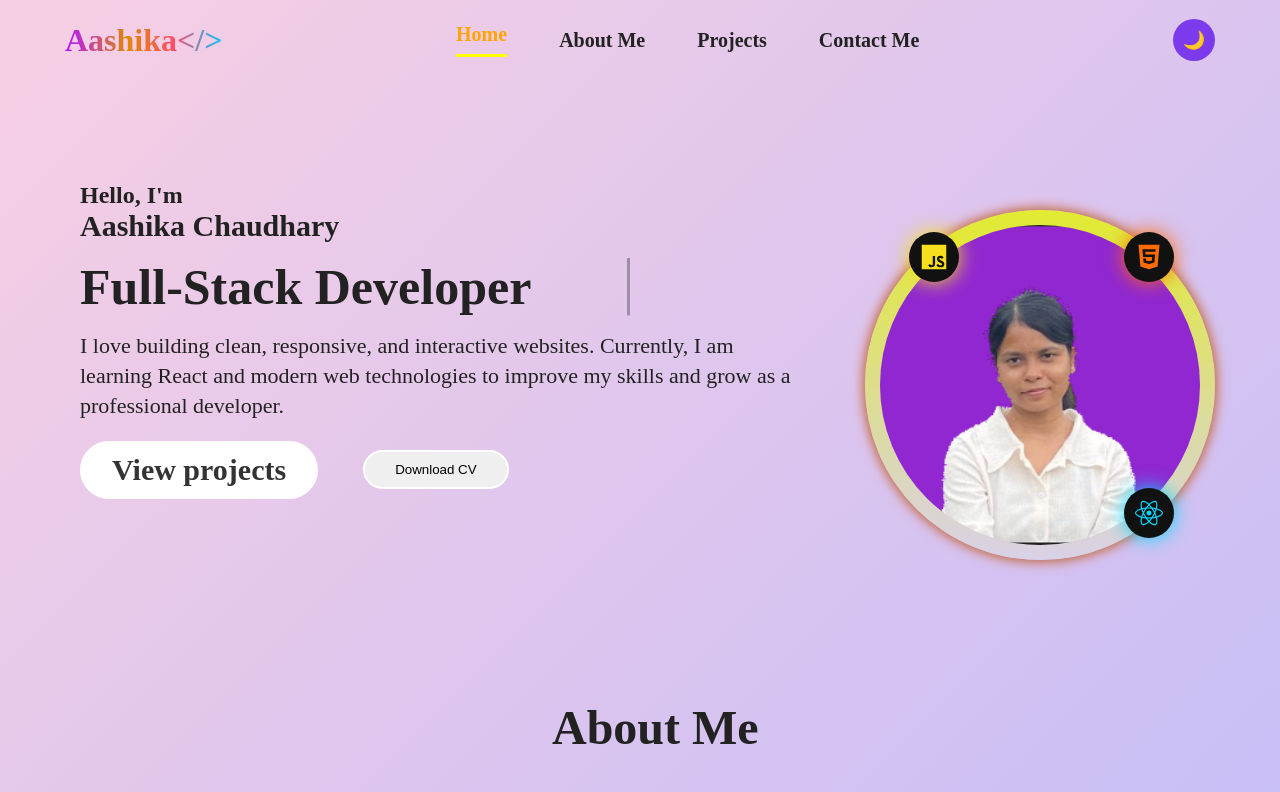
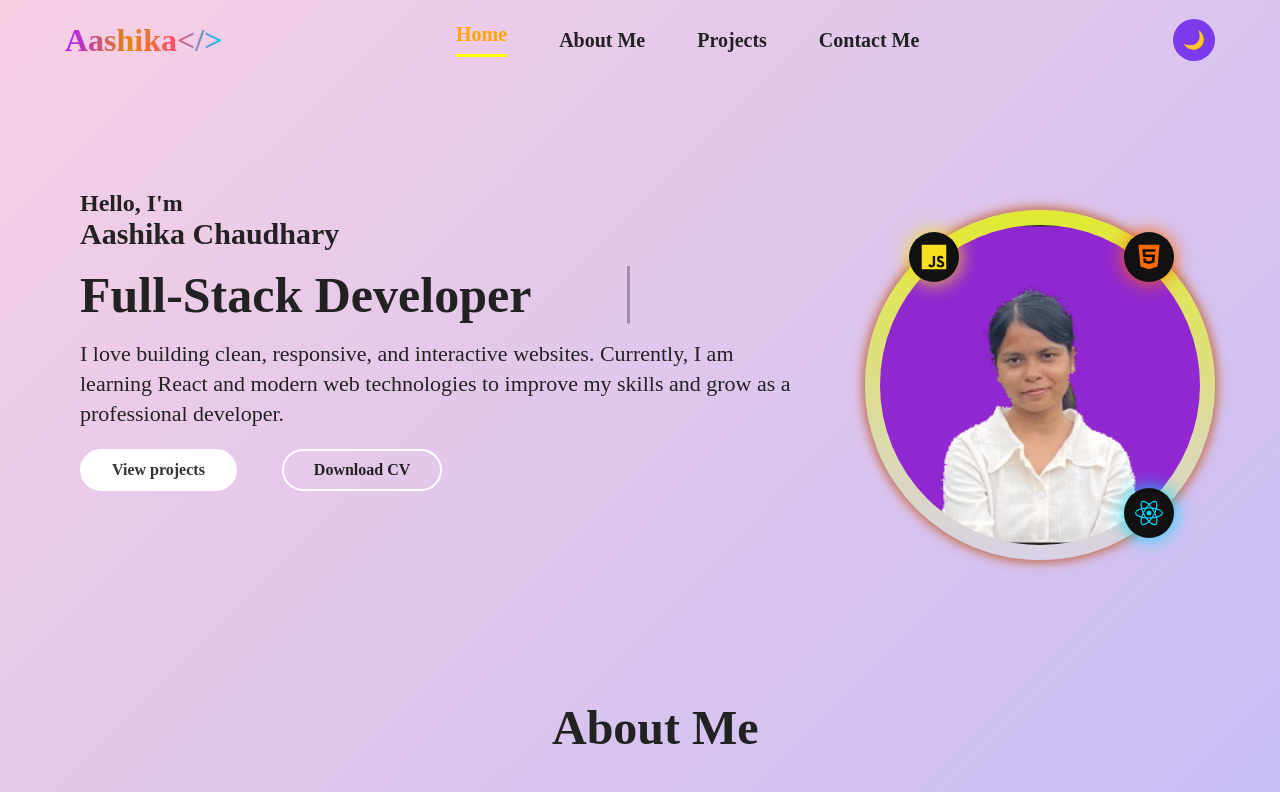
Before and after one commit to Aashika9-01/Protfolio, a React (Create React App) app: page / in a window 1280 px wide. Shown: the top 792 px of the page. Built offline with nearby package versions, Linux system fonts and the light colour scheme; a web font is replaced by a local one.

Commit message:
Update project

```diff
--- a/src/Hero/Hero.css
+++ b/src/Hero/Hero.css
@@ -51,23 +51,32 @@ line-height: 1;
     font-weight: 500;
     margin-bottom: 90px;
 }
-.hero-connect{
+.hero-connect,
+.hero-resume{
     padding: 10px 30px;
-    border-radius: 50px;
-    background:white;
-    color: #333;
-    font-weight: 700;
-     border: 2px solid #FFF;
-    cursor: pointer;
-}
-.hero-resume{
-    padding:  10px 30px;
     border-radius: 50px;
     border: 2px solid #FFF;
     cursor: pointer;
+    font-size: 16px;
+    font-weight: 600;
+    font-family: inherit;
+    display: inline-flex;
+    align-items: center;
+    justify-content: center;
+    transition: 0.3s;
+    line-height: normal;
+    box-sizing: border-box;
+}
+.hero-connect{
+    background: white;
+    color: #333;
+}
+.hero-resume{
+    background: transparent;
+    color: inherit;
 }
 .hero-connect:hover{
-    border: 2px solid  #B415FF;
+    border: 2px solid #B415FF;
 }
 .hero-resume:hover{
     border-color: #B415FF;
--- a/src/Hero/Hero.jsx
+++ b/src/Hero/Hero.jsx
@@ -19,7 +19,8 @@ const Hero = ({ setActivePage }) => {
         </p>
 
         <div className="hero-action">
-          <div
+          <button
+            type="button"
             className="hero-connect"
             onClick={() => {
               if (setActivePage) {
@@ -28,11 +29,10 @@ const Hero = ({ setActivePage }) => {
               window.scrollTo({ top: 0, behavior: 'smooth' });
             }}
           >
-            <span className="anchor-link">
-              View projects
-            </span>
-          </div>
+            View projects
+          </button>
           <button
+            type="button"
             onClick={() => window.open("/aashika.pdf", "_blank")}
             className="hero-resume"
           >
```
